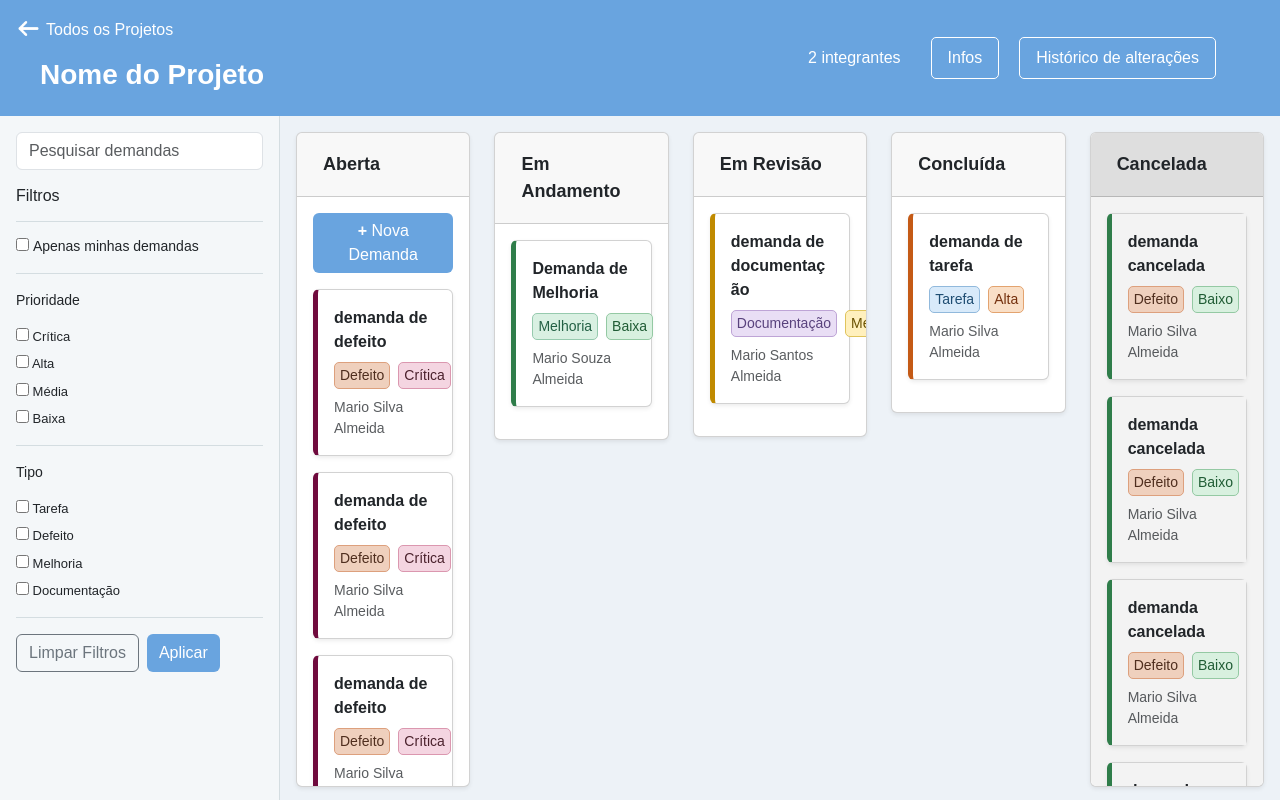
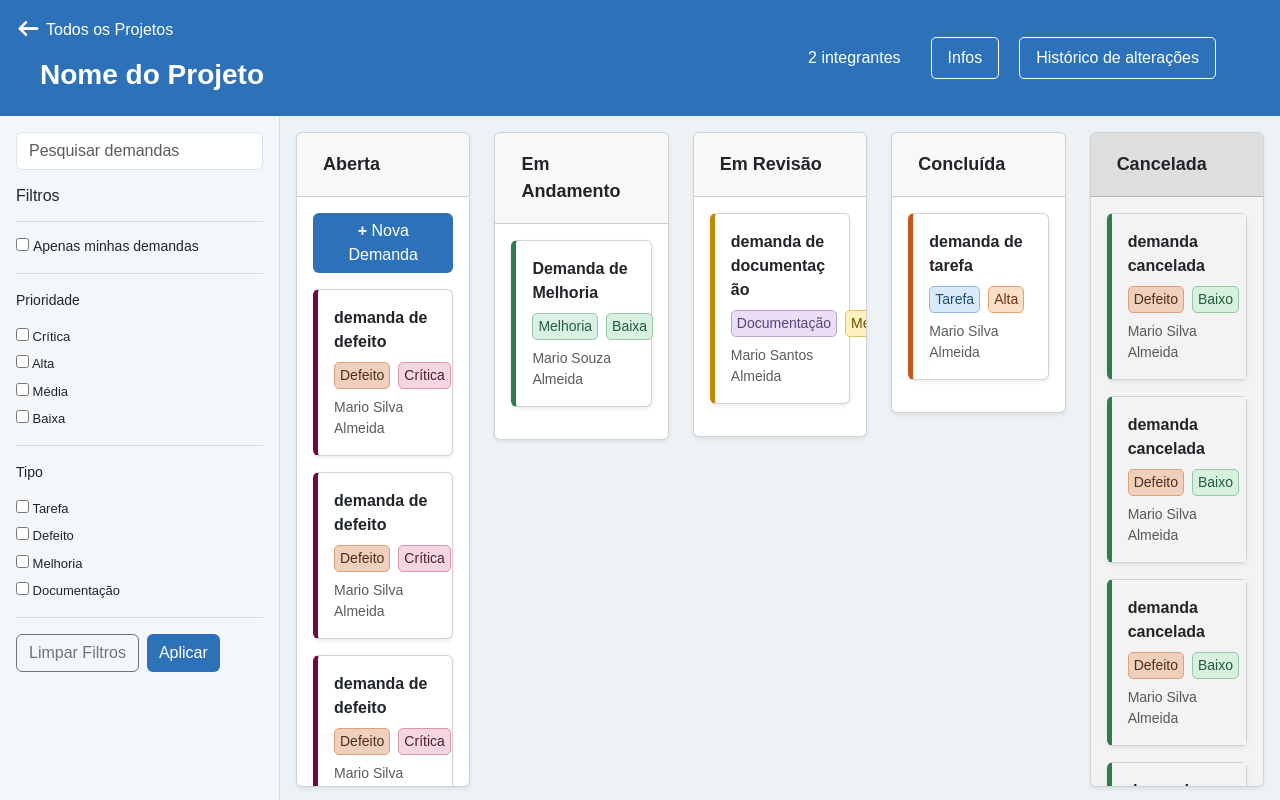
Before and after one commit to MEIOSSI/PI-II-TIME-N1, a plain HTML site: page Views/telaDemandas/demandas.html in a window 1280 px wide. Drawn offline with nearby package versions, Linux system fonts and the light colour scheme.

Commit message:
correção das cores tela demandas
correção das cores da tela de demanda, ajuste para melhor contraste

```diff
--- a/Views/telaDemandas/style.css
+++ b/Views/telaDemandas/style.css
@@ -16,7 +16,7 @@ body {
 }
 
 header {
-    background-color: #69a4df;
+    background-color: #2d72b8;
     flex: 0 0 auto;
 }
 
@@ -116,11 +116,11 @@ header {
 
 .aplicar{
     border: none;
-    background-color:#69a4df;
+    background-color:#2d72b8;
 }
 
 .aplicar:hover{
-    background-color:#3578bb;
+    background-color:#4b97e2;
 }
 
 main {
```
